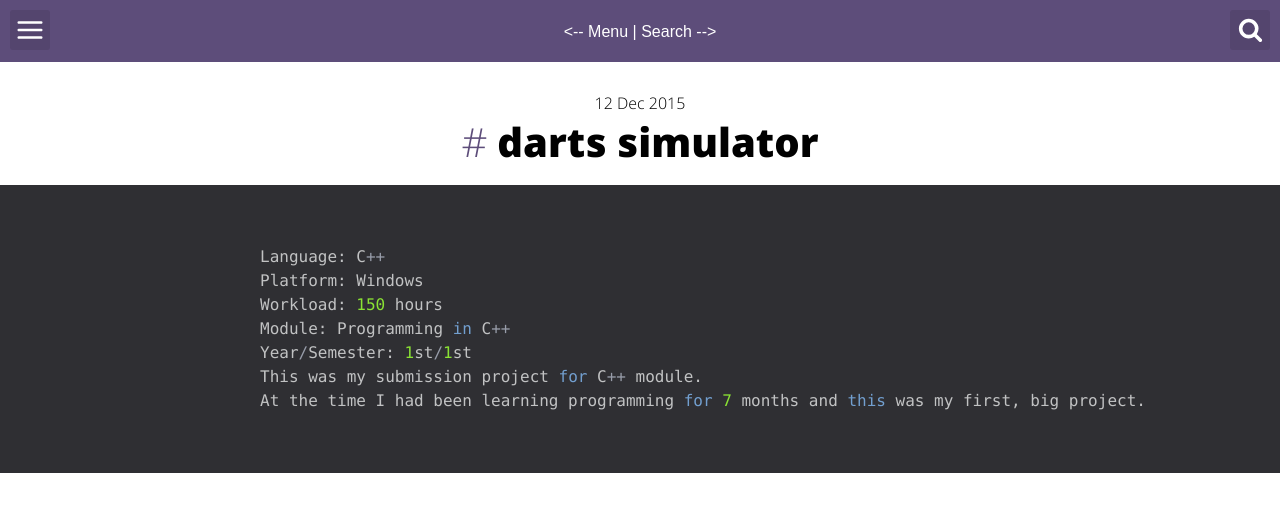
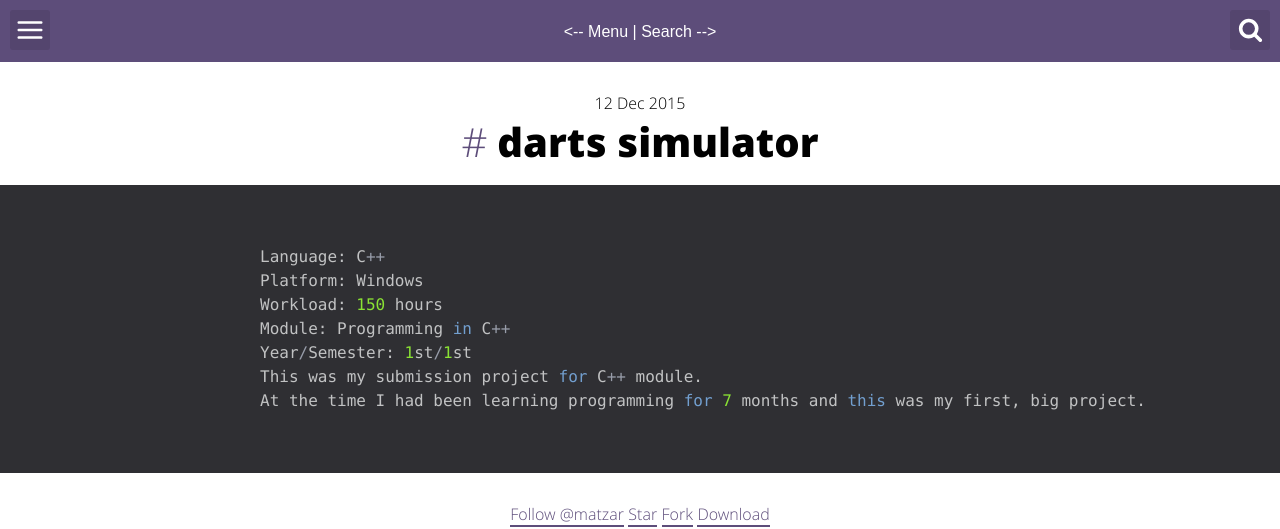
Before and after one commit to matzar/matzar.github.io, a Jekyll site: the page built from _posts/2015-12-12-darts_simulator.md, in a window 1280 px wide and 900 px high, cut to the strip 0-529 px from the top of the window. Built offline with Jekyll 4.4.1, drawn with Linux system fonts in a browser that asks for light colours.

Commit message:
darts buttons in

```diff
--- a/_posts/2015-12-12-darts_simulator.md
+++ b/_posts/2015-12-12-darts_simulator.md
@@ -26,7 +26,17 @@
 <center>
 <body>
 
+<!-- Place this tag where you want the button to render. -->
+<a class="github-button" href="https://github.com/matzar" aria-label="Follow @matzar on GitHub">Follow @matzar</a>
 
+<!-- Place this tag where you want the button to render. -->
+<a class="github-button" href="https://github.com/matzar/darts-game" data-icon="octicon-star" aria-label="Star matzar/darts-game on GitHub">Star</a>
+
+<!-- Place this tag where you want the button to render. -->
+<a class="github-button" href="https://github.com/matzar/darts-game/fork" data-icon="octicon-repo-forked" aria-label="Fork matzar/darts-game on GitHub">Fork</a>
+
+<!-- Place this tag where you want the button to render. -->
+<a class="github-button" href="https://github.com/matzar/darts-game/archive/master.zip" data-icon="octicon-cloud-download" aria-label="Download matzar/darts-game on GitHub">Download</a>
 
 <!-- Place this tag in your head or just before your close body tag. -->
 <script async defer src="https://buttons.github.io/buttons.js"></script>
```
